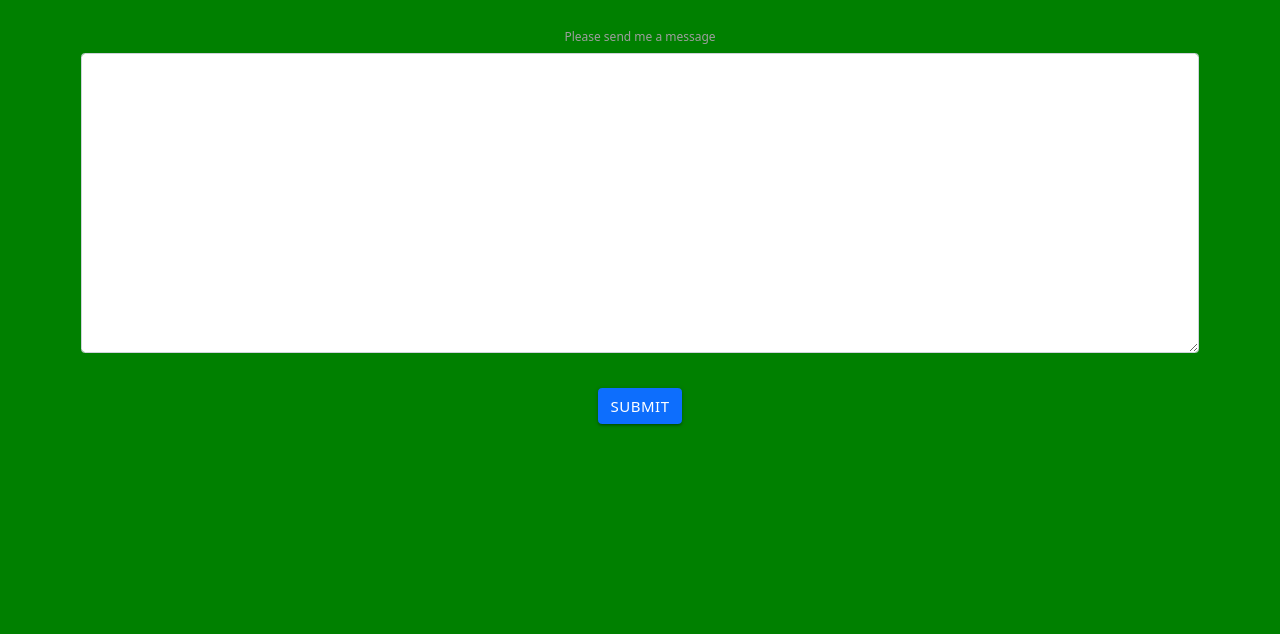
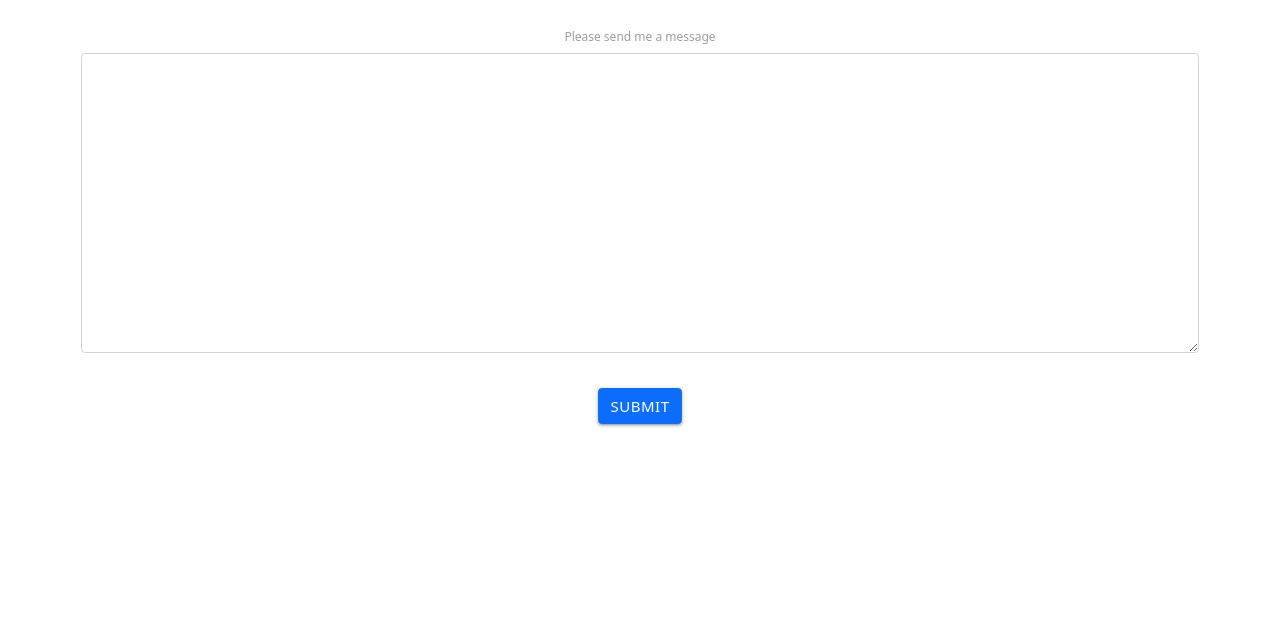
Before and after one commit to Benakenn/Portfolio, a plain HTML site: page contact.html in a window 1280 px wide. Shown: the part 166-800 px from the top of the page. Drawn offline with nearby package versions, Linux system fonts and the light colour scheme.

```diff
--- a/contact.html
+++ b/contact.html
@@ -21,11 +21,11 @@
       background-color: whitesmoke;
     }
     .container-sm{
-      background-color: green;
+      background-color: white;
       margin-top:3%;
     }
     body{
-      background-color: green;
+      background-color: white;
     }
     textarea.form-control {
     min-height: 300px;
```
Also changed, not shown: portfolio.html (+2 -2 lines).
